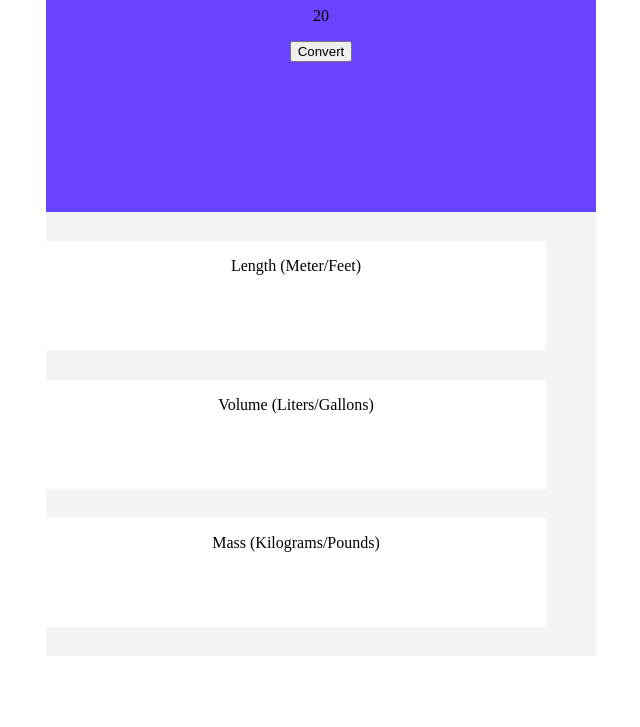
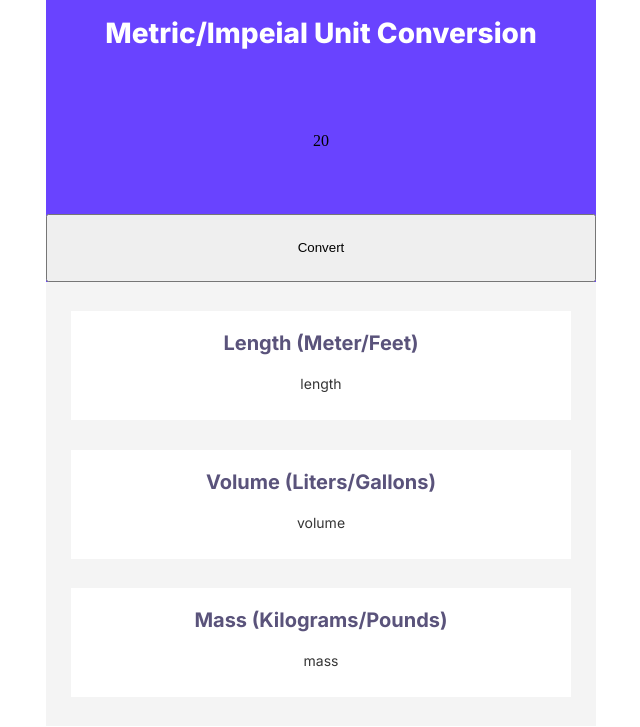
Before and after one commit to Odima-dev/Unit-Converter, a plain HTML site: page index.html in a window 1280 px wide. Shown: the part 73-800 px from the top of the page, without its empty margins (319-959 px from the left). Drawn offline with Linux system fonts and the light colour scheme.

Commit message:
styling page

```diff
--- a/index.css
+++ b/index.css
@@ -12,16 +12,49 @@ body {
     background-color: #F4F4F4;
     display: grid;
     text-align: center;
+    margin-top: 70px;
+    padding: 0;
+}
+
+h1 {
+    font-family: "Inter", serif;
+    font-size: 28px;
+    font-weight: 800;
+    color: #FFFFFF;
+}
+
+#title-container > p{
+
+}
+
+#convert-btn {
+
 }
 
 #title-container {
     width: 550px;
     height: 285px;
     background-color: #6943FF;
+    display: grid;
 }
 
 #units-container {
     width: 500px;
     height: 109px;
     background-color: #FFFFFF;
+    margin-right: 25px;
+    margin-left: 25px;
 }
+
+#units-title {
+    font-family: "Inter", serif;
+    font-size: 20px;
+    font-weight: bold;
+    color: #5A537B;
+}
+
+#units-length, #units-volume, #units-mass {
+    font-family: "Inter", serif;
+    font-size: 14px;
+    color: #353535;
+}
--- a/index.html
+++ b/index.html
@@ -3,6 +3,9 @@
 <head>
     <meta charset="UTF-8">
     <meta name="viewport" content="width=device-width, initial-scale=1.0">
+    <link rel="preconnect" href="https://fonts.googleapis.com">
+    <link rel="preconnect" href="https://fonts.gstatic.com" crossorigin>
+    <link href="https://fonts.googleapis.com/css2?family=Inter:ital,opsz,wght@0,14..32,100..900;1,14..32,100..900&display=swap" rel="stylesheet">
     <link rel="stylesheet" href="index.css">
     <title>Unit Converter</title>
 </head>
@@ -13,18 +16,17 @@
             <p>20</p>
             <button id="convert-btn">Convert</button>
         </div>
-
         <div id="units-container">
             <p id="units-title">Length (Meter/Feet)</p>
-            <p id="units-length"></p>
+            <p id="units-length">length</p>
         </div>
         <div id="units-container">
             <p id="units-title">Volume (Liters/Gallons)</p>
-            <p id="units-volume"></p>
+            <p id="units-volume">volume</p>
         </div>
         <div id="units-container">
             <p id="units-title">Mass (Kilograms/Pounds)</p>
-            <p id="units-mass"></p>
+            <p id="units-mass">mass</p>
         </div>
     </div>
     <script src="index.js"></script>
```
